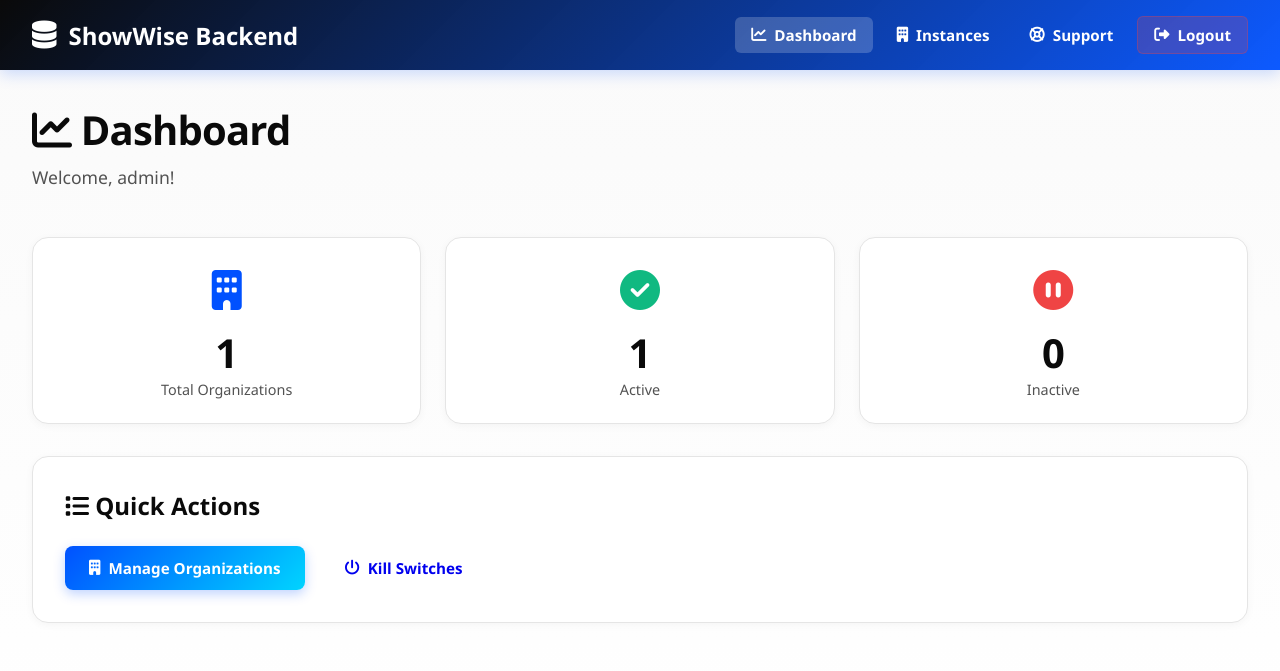
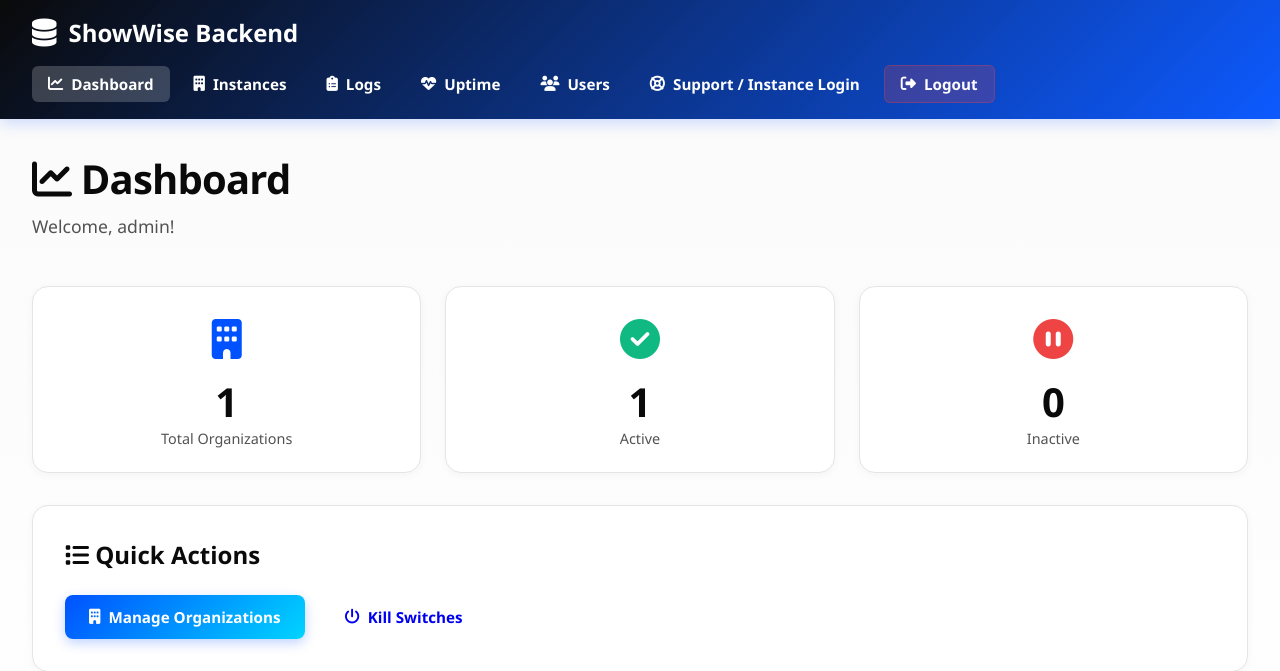
Before and after one commit to the-gk-og/showwise-backend, a Flask app: page / in a window 1280 px wide. Shown: the top 671 px of the page. Run offline with Flask 3, Linux system fonts and the light colour scheme; the visitor is signed in with stand-in values (Sample User, id 1); some libraries are stand-ins or nearby versions.

Commit message:
Restore admin navigation and support instance login link

```diff
--- a/templates/base.html
+++ b/templates/base.html
@@ -246,12 +246,24 @@
           <i class="fas fa-building"></i> Instances
         </a>
         {% if session.role == 'admin' %}
+        <a href="{{ url_for('logs_list') }}"
+           {% if request.endpoint == 'logs_list' %}class="active"{% endif %}>
+          <i class="fas fa-clipboard-list"></i> Logs
+        </a>
+        <a href="{{ url_for('uptime_dashboard') }}"
+           {% if request.endpoint == 'uptime_dashboard' %}class="active"{% endif %}>
+          <i class="fas fa-heart-pulse"></i> Uptime
+        </a>
+        <a href="{{ url_for('users_list') }}"
+           {% if request.endpoint in ['users_list', 'toggle_user', 'unlock_user'] %}class="active"{% endif %}>
+          <i class="fas fa-users"></i> Users
+        </a>
         <a href="{{ url_for('support.index') }}"
            {% if request.endpoint and request.endpoint.startswith('support.') %}class="active"{% endif %}>
-          <i class="fas fa-life-ring"></i> Support
+          <i class="fas fa-life-ring"></i> Support / Instance Login
         </a>
         {% endif %}
-        <a href="{{ url_for('logout') }}"" class="btn-logout">
+        <a href="{{ url_for('logout') }}" class="btn-logout">
           <i class="fas fa-sign-out-alt"></i> Logout
         </a>
       </div>
```
